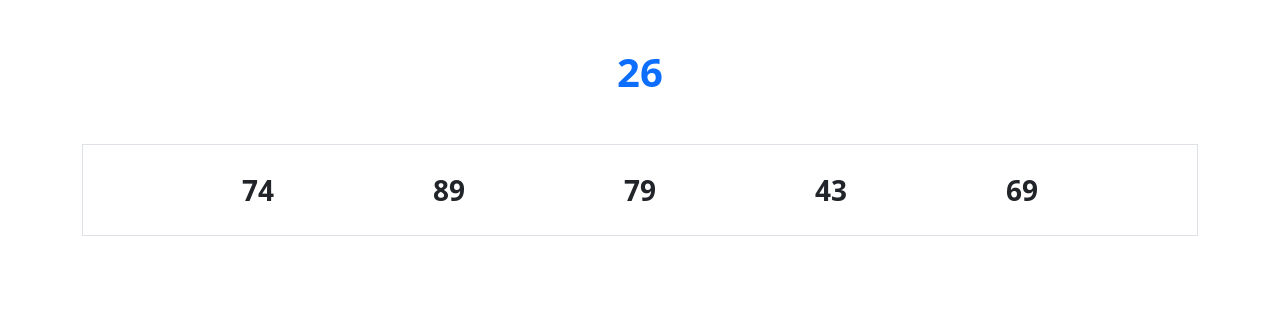
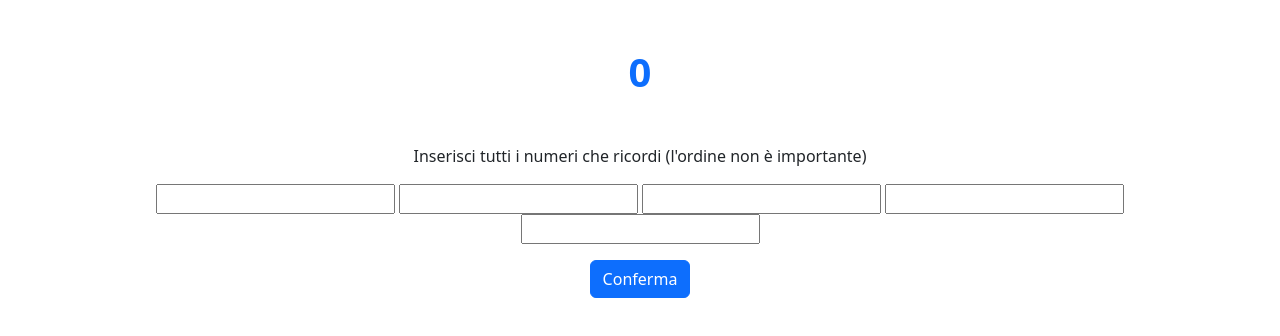
Before and after one commit to GiorgiaSecchi/js-simon, a plain HTML site: page index.html in a window 1280 px wide. Drawn offline with nearby package versions, Linux system fonts and the light colour scheme.

Commit message:
test bug input value

```diff
--- a/index.html
+++ b/index.html
@@ -54,24 +54,24 @@
       </div>
 
       <!-- INPUT NUMBER -->
-      <div id="input-numbers" class="d-none">
-        <input type="text" />
-        <input type="text" />
-        <input type="text" />
-        <input type="text" />
-        <input type="text" />
+      <div id="input-div" class="d-none">
+        <input class="user-input" type="text" />
+        <input class="user-input" type="text" />
+        <input class="user-input" type="text" />
+        <input class="user-input" type="text" />
+        <input class="user-input" type="text" />
       </div>
 
       <!-- BUTTON -->
       <div>
-        <button id="button" class="d-none my-3 btn btn-primary" type="submit">
+        <button id="button" class="d-none my-3 btn btn-primary">
           Conferma
         </button>
       </div>
 
       <!-- TEXT RESULT -->
       <div>
-        <p id="result" class="d-none">Hai indovinato 3 numeri! (22,38,23)</p>
+        <p id="result" class="d-none"></p>
       </div>
     </div>
 
--- a/js/main.js
+++ b/js/main.js
@@ -32,7 +32,7 @@ outputListNumbers = insertNumberList();
 
 const timerEl = document.getElementById("timer");
 
-let seconds = 30;
+let seconds = 3;
 
 const timer = setInterval(countdown, 1000);
 
@@ -40,7 +40,7 @@ function countdown() {
   if (seconds < 0) {
     clearInterval(timer);
     // la funzione che rimuove allo scadere tutti i display-none agli elementi
-    removeDislayNone();
+    removeDisplayNone();
     listRandomNumberEl.classList.add("d-none");
   } else {
     timerEl.innerHTML = seconds;
@@ -51,13 +51,40 @@ function countdown() {
 //# Elementi con display-none
 
 const instructionEl = document.getElementById("instruction");
-const inputNumbersEl = document.getElementById("input-numbers");
+const inputDivEl = document.getElementById("input-div");
 const buttonEl = document.getElementById("button");
 const resultEl = document.getElementById("result");
 
-const removeDislayNone = () => {
+const removeDisplayNone = () => {
   instructionEl.classList.remove("d-none");
-  inputNumbersEl.classList.remove("d-none");
+  inputDivEl.classList.remove("d-none");
   buttonEl.classList.remove("d-none");
   resultEl.classList.remove("d-none");
 };
+
+//# Prendere i valori degli input al click del bottone
+
+//! PERCHè MI DA "UNDEFINED" ???
+const userInput = document
+  .getElementById("input-div")
+  .getElementsByClassName("user-input");
+console.log(userInput);
+
+const prova = buttonEl.addEventListener("click", () => {
+  let combinedInputValue = "";
+
+  for (let i = 0; i < userInput.length, i++; ) {
+    combinedInputValue += userInput[i].value;
+
+    if (i < userInput.length - 1) {
+      combinedInputValue += ", ";
+    }
+  }
+
+  resultEl.innerText = combinedInputValue;
+  console.log(prova);
+});
+
+// const numbersMatched = () => {
+//     if (inputValue)
+// };
```
